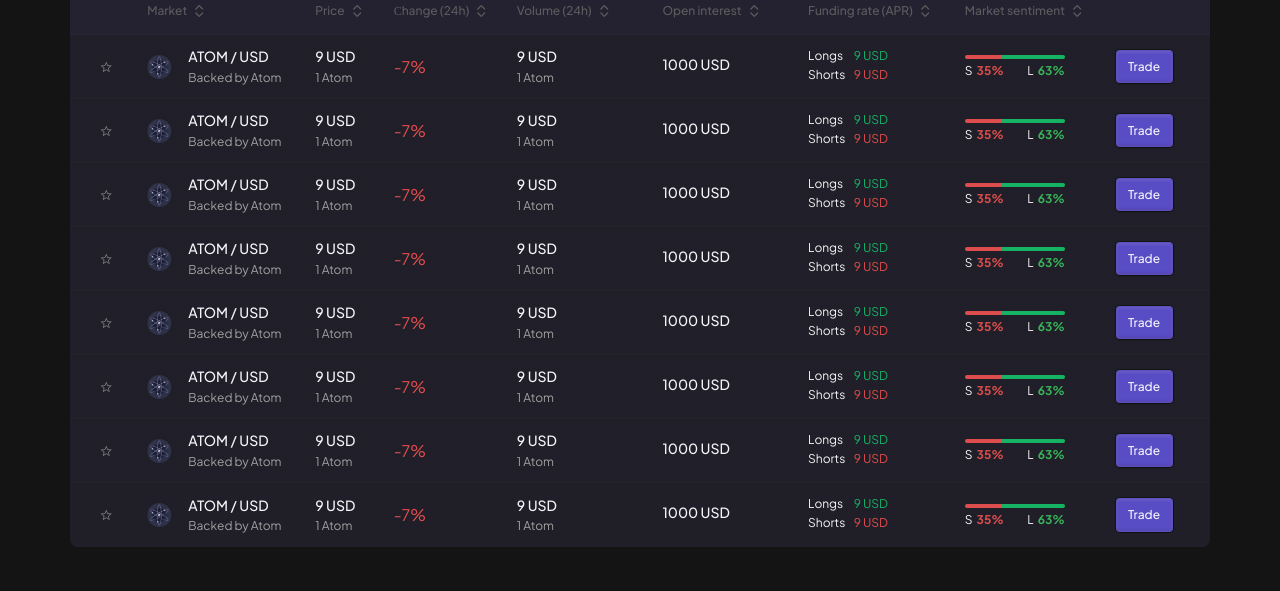
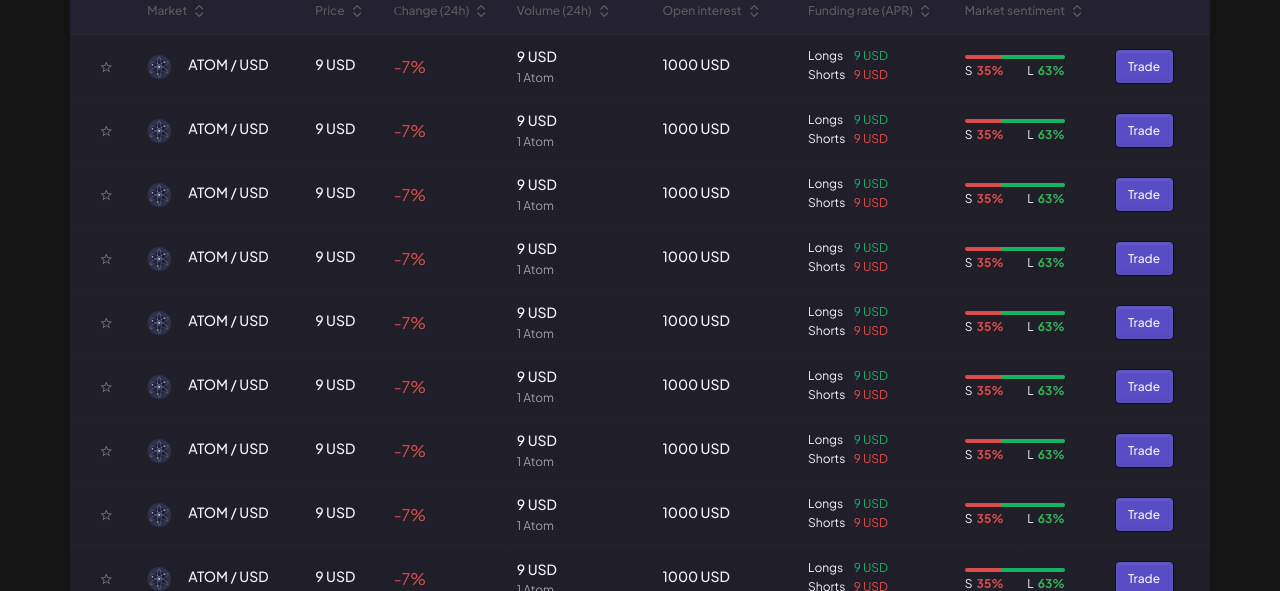
Before and after one commit to torgomyan01/crypto-restyle, a plain HTML site: page markets.html in a window 1280 px wide. Shown: the part 209-800 px from the top of the page. Drawn offline with nearby package versions, Linux system fonts and the light colour scheme.

Commit message:
Change markets

```diff
--- a/css/style.css
+++ b/css/style.css
@@ -2389,7 +2389,7 @@ a:focus {
 }
 @media (max-width: 767px) {
   .main .main-info .left-info .wrap .left .top-info .list .right-info-wrap,
-.main .main-info .left-info .wrap .left .top-info .list .left-info-wrap {
+  .main .main-info .left-info .wrap .left .top-info .list .left-info-wrap {
     -ms-flex-wrap: wrap;
     -webkit-flex-wrap: wrap;
     flex-wrap: wrap;
--- a/markets.html
+++ b/markets.html
@@ -212,13 +212,13 @@
                 <img src="img/cosmos-atom-logo.svg" alt="cosmos-atom-logo" class="logo">
                 <div>
                   <h5 class="title">ATOM / USD</h5>
-                  <p class="subtitle">Backed by Atom</p>
+<!--                  <p class="subtitle">Backed by Atom</p>-->
                 </div>
               </div>
               <div class="dashboard-table-content-item text-12" style="--w: 7%">
                 <div>
                   <h5 class="title">9 USD</h5>
-                  <p class="subtitle">1 Atom</p>
+<!--                  <p class="subtitle">1 Atom</p>-->
                 </div>
               </div>
               <div class="dashboard-table-content-item" style="--w: 11%">
@@ -262,13 +262,13 @@
                 <img src="img/cosmos-atom-logo.svg" alt="cosmos-atom-logo" class="logo">
                 <div>
                   <h5 class="title">ATOM / USD</h5>
-                  <p class="subtitle">Backed by Atom</p>
+                  <!--                  <p class="subtitle">Backed by Atom</p>-->
                 </div>
               </div>
               <div class="dashboard-table-content-item text-12" style="--w: 7%">
                 <div>
                   <h5 class="title">9 USD</h5>
-                  <p class="subtitle">1 Atom</p>
+                  <!--                  <p class="subtitle">1 Atom</p>-->
                 </div>
               </div>
               <div class="dashboard-table-content-item" style="--w: 11%">
@@ -312,13 +312,13 @@
                 <img src="img/cosmos-atom-logo.svg" alt="cosmos-atom-logo" class="logo">
                 <div>
                   <h5 class="title">ATOM / USD</h5>
-                  <p class="subtitle">Backed by Atom</p>
+                  <!--                  <p class="subtitle">Backed by Atom</p>-->
                 </div>
               </div>
               <div class="dashboard-table-content-item text-12" style="--w: 7%">
                 <div>
                   <h5 class="title">9 USD</h5>
-                  <p class="subtitle">1 Atom</p>
+                  <!--                  <p class="subtitle">1 Atom</p>-->
                 </div>
               </div>
               <div class="dashboard-table-content-item" style="--w: 11%">
@@ -362,13 +362,13 @@
                 <img src="img/cosmos-atom-logo.svg" alt="cosmos-atom-logo" class="logo">
                 <div>
                   <h5 class="title">ATOM / USD</h5>
-                  <p class="subtitle">Backed by Atom</p>
+                  <!--                  <p class="subtitle">Backed by Atom</p>-->
                 </div>
               </div>
               <div class="dashboard-table-content-item text-12" style="--w: 7%">
                 <div>
                   <h5 class="title">9 USD</h5>
-                  <p class="subtitle">1 Atom</p>
+                  <!--                  <p class="subtitle">1 Atom</p>-->
                 </div>
               </div>
               <div class="dashboard-table-content-item" style="--w: 11%">
@@ -412,13 +412,13 @@
                 <img src="img/cosmos-atom-logo.svg" alt="cosmos-atom-logo" class="logo">
                 <div>
                   <h5 class="title">ATOM / USD</h5>
-                  <p class="subtitle">Backed by Atom</p>
+                  <!--                  <p class="subtitle">Backed by Atom</p>-->
                 </div>
               </div>
               <div class="dashboard-table-content-item text-12" style="--w: 7%">
                 <div>
                   <h5 class="title">9 USD</h5>
-                  <p class="subtitle">1 Atom</p>
+                  <!--                  <p class="subtitle">1 Atom</p>-->
                 </div>
               </div>
               <div class="dashboard-table-content-item" style="--w: 11%">
@@ -462,13 +462,13 @@
                 <img src="img/cosmos-atom-logo.svg" alt="cosmos-atom-logo" class="logo">
                 <div>
                   <h5 class="title">ATOM / USD</h5>
-                  <p class="subtitle">Backed by Atom</p>
+                  <!--                  <p class="subtitle">Backed by Atom</p>-->
                 </div>
               </div>
               <div class="dashboard-table-content-item text-12" style="--w: 7%">
                 <div>
                   <h5 class="title">9 USD</h5>
-                  <p class="subtitle">1 Atom</p>
+                  <!--                  <p class="subtitle">1 Atom</p>-->
                 </div>
               </div>
               <div class="dashboard-table-content-item" style="--w: 11%">
@@ -512,13 +512,13 @@
                 <img src="img/cosmos-atom-logo.svg" alt="cosmos-atom-logo" class="logo">
                 <div>
                   <h5 class="title">ATOM / USD</h5>
-                  <p class="subtitle">Backed by Atom</p>
+                  <!--                  <p class="subtitle">Backed by Atom</p>-->
                 </div>
               </div>
               <div class="dashboard-table-content-item text-12" style="--w: 7%">
                 <div>
                   <h5 class="title">9 USD</h5>
-                  <p class="subtitle">1 Atom</p>
+                  <!--                  <p class="subtitle">1 Atom</p>-->
                 </div>
               </div>
               <div class="dashboard-table-content-item" style="--w: 11%">
@@ -562,13 +562,63 @@
                 <img src="img/cosmos-atom-logo.svg" alt="cosmos-atom-logo" class="logo">
                 <div>
                   <h5 class="title">ATOM / USD</h5>
-                  <p class="subtitle">Backed by Atom</p>
+                  <!--                  <p class="subtitle">Backed by Atom</p>-->
                 </div>
               </div>
               <div class="dashboard-table-content-item text-12" style="--w: 7%">
                 <div>
                   <h5 class="title">9 USD</h5>
+                  <!--                  <p class="subtitle">1 Atom</p>-->
+                </div>
+              </div>
+              <div class="dashboard-table-content-item" style="--w: 11%">
+                <span class="change">-7%</span>
+              </div>
+              <div class="dashboard-table-content-item column start-column" style="--w: 13%;">
+                <div>
+                  <h5 class="title">9 USD</h5>
                   <p class="subtitle">1 Atom</p>
+                </div>
+              </div>
+              <div class="dashboard-table-content-item" style="--w: 13%">
+                <div>
+                  <h5 class="title">1000 USD</h5>
+                </div>
+              </div>
+              <div class="dashboard-table-content-item" style="--w: 14%">
+                <div class="longs">
+                  <h4>Longs <span>9 USD</span></h4>
+                  <h5>Shorts <span>9 USD</span></h5>
+                </div>
+              </div>
+              <div class="dashboard-table-content-item" style="--w: 11%">
+                <div class="sentiment">
+                  <div class="sentiment-line" style="--s:37%;--l:63%"></div>
+                  <div class="sentiment-text">
+                    <span>S <b class="c-red">35%</b></span>
+                    <span>L <b class="c-green">63%</b></span>
+                  </div>
+                </div>
+              </div>
+              <div class="dashboard-table-content-item center" style="--w: 10%; min-width: 50px">
+                <button class="purple-btn trade">Trade</button>
+              </div>
+            </div>
+            <div class="dashboard-table-content">
+              <div class="dashboard-table-content-item" style="--w: 6%;min-width: 50px">
+                <img src="img/icon-star.svg" alt="icon-star" class="icon-star">
+              </div>
+              <div class="dashboard-table-content-item text-12" style="--w: 20%;">
+                <img src="img/cosmos-atom-logo.svg" alt="cosmos-atom-logo" class="logo">
+                <div>
+                  <h5 class="title">ATOM / USD</h5>
+                  <!--                  <p class="subtitle">Backed by Atom</p>-->
+                </div>
+              </div>
+              <div class="dashboard-table-content-item text-12" style="--w: 7%">
+                <div>
+                  <h5 class="title">9 USD</h5>
+                  <!--                  <p class="subtitle">1 Atom</p>-->
                 </div>
               </div>
               <div class="dashboard-table-content-item" style="--w: 11%">
```
